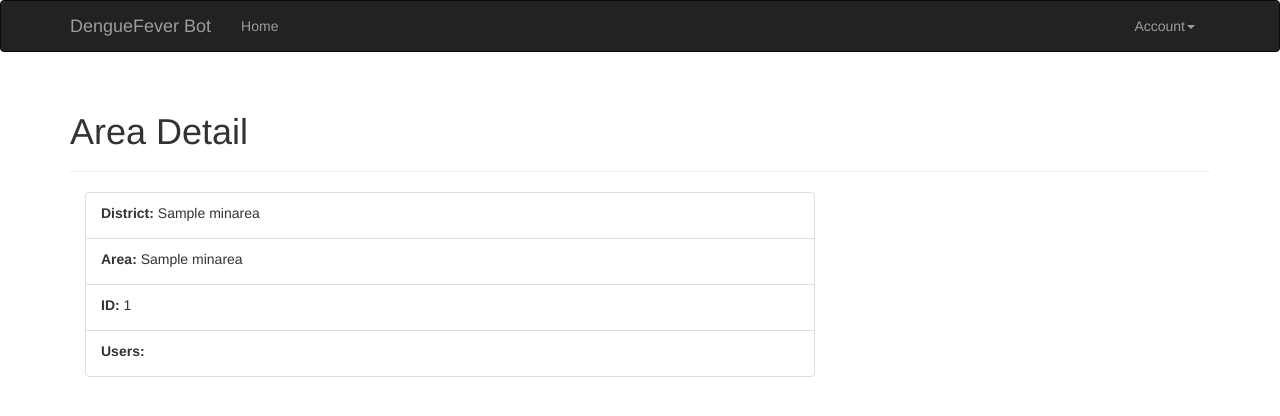
After one commit to NCKU-CCS/line_bot_server, a Django app: page /dengue_linebot/1/area_detail/ in a window 1280 px wide. The commit adds this page. Shown: the top 416 px of the page. Run offline with Django 3.2, Linux system fonts and the light colour scheme; a user stored in the database is signed in; tables that the repository leaves empty hold one stand-in row (values such as "Sample post"); parts of the project's set-up code (start-up, migrations or seed data) failed here and were passed over; some libraries are stand-ins or nearby versions.

```diff
--- /dev/null
+++ b/denguefever_tw/dengue_linebot/templates/dengue_linebot/area_detail.html
@@ -0,0 +1,32 @@
+{% extends "base.html" %}
+
+{% block title %} {{area}} {% endblock %}
+
+{% block page_content %}
+<div class="page-header">
+  <h1>Area Detail</h1>
+</div>
+<div class="col-md-8">
+  <ul class="list-group">
+    <li class="list-group-item">
+      <label>District:</label> {{area.district_name}}
+    </li>
+    <li class="list-group-item">
+      <label>Area:</label> {{area.area_name}}
+    </li>
+    <li class="list-group-item">
+      <label>ID:</label> {{area.area_id}}
+    </li>
+    <li class="list-group-item">
+      <label>Users:</label> <br>
+      <ul>
+        {% for user in users %}
+        <li>
+          <a href="{% url 'User Detail' user.user_id %}">{{user.name}}</a>
+        </li>
+        {% endfor %}
+      </ul>
+    </li>
+  </ul>
+</div>
+{% endblock %}
--- a/denguefever_tw/dengue_linebot/templates/dengue_linebot/area_list.html
+++ b/denguefever_tw/dengue_linebot/templates/dengue_linebot/area_list.html
@@ -8,9 +8,9 @@
 </div>
 <div class="col-md-8">
   <ul>
-    {% for area_name, count in areas.items %}
+    {% for area, count in areas.items %}
     <li>
-      {{ area_name }} ( {{count}} )
+      <a href="{% url 'Area Detail' area.area_id %}">{{area}} ( {{count}} )</a>
     </li>
     {% endfor %}
   </ul>
--- a/denguefever_tw/dengue_linebot/templates/dengue_linebot/index.html
+++ b/denguefever_tw/dengue_linebot/templates/dengue_linebot/index.html
@@ -25,6 +25,9 @@
   <a href="{% url 'Gov Report List' %}">
     <li class="list-group-item">Government Report List</li>
   </a>
+  <a href="{% url 'Area List' %}">
+    <li class="list-group-item">Area List</li>
+  </a>
 </ul>
 
 <h3>FSM Operation</h3>
--- a/denguefever_tw/dengue_linebot/urls.py
+++ b/denguefever_tw/dengue_linebot/urls.py
@@ -22,5 +22,6 @@ urlpatterns = [
     url(r'^export_msg_log/$', export_msg_log, name='Export Msg Log'),
     url(r'^push_msg/$', push_msg_form, name='Push Message'),
     url(r'^push_msg_result/$', push_msg_result, name='push_msg_result'),
-    url(r'^area_list/$', area_list, name='area_list')
+    url(r'^area_list/$', area_list, name='Area List'),
+    url(r'^(?P<area_id>\S+)/area_detail/$', area_detail, name='Area Detail')
 ]
--- a/denguefever_tw/dengue_linebot/views.py
+++ b/denguefever_tw/dengue_linebot/views.py
@@ -316,6 +316,13 @@ def area_list(request):
     for minarea in MinArea.objects.all():
         user_count = minarea.lineuser_set.count()
         if user_count != 0:
-            areas[str(minarea)] = user_count
-    print(areas)
+            areas[minarea] = user_count
     return render(request, 'dengue_linebot/area_list.html', {'areas': areas})
+
+
+@login_required
+def area_detail(request, area_id):
+    print(area_id)
+    minarea = MinArea.objects.get(area_id=area_id)
+    context = {'area': minarea, 'users': minarea.lineuser_set.all()}
+    return render(request, 'dengue_linebot/area_detail.html', context)
```
